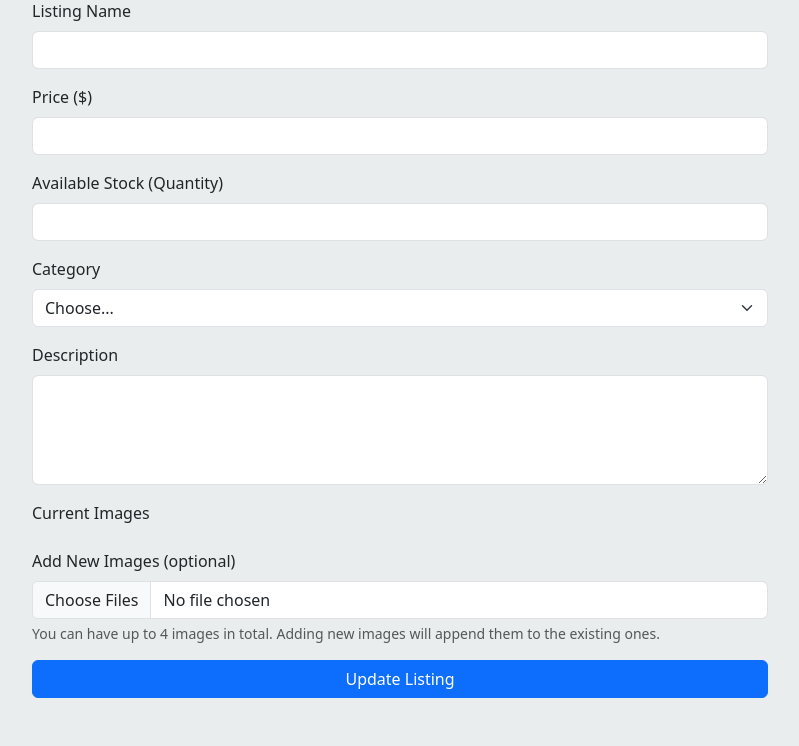
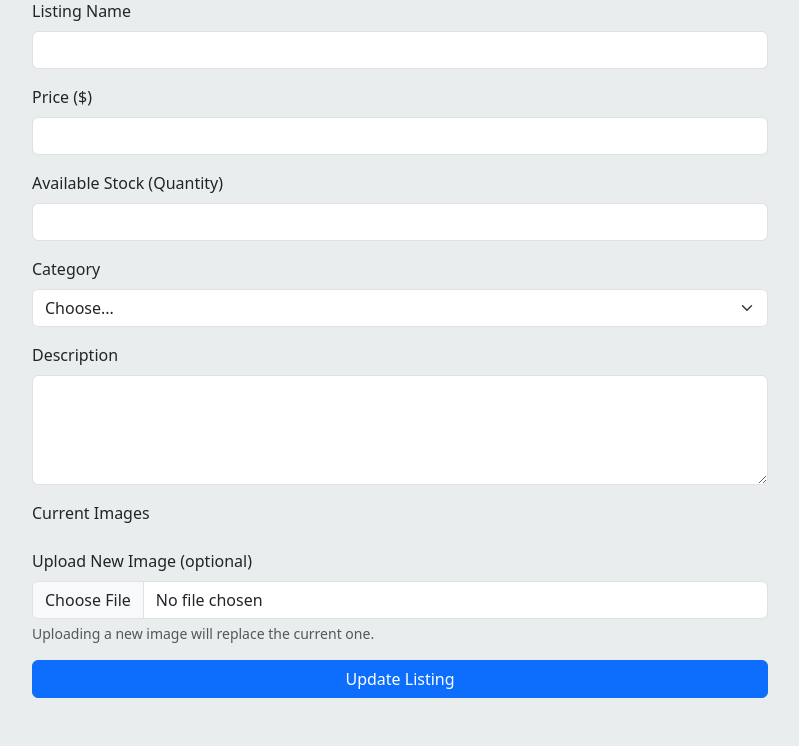
Before and after one commit to nmingosrox/buxxel-flask-app, a Flask app: page /edit-listing/1 in a window 1280 px wide. Shown: the part 152-898 px from the top of the page, without its empty margins (240-1039 px from the left). Run offline with Flask 3, Linux system fonts and the light colour scheme; parts of the project's set-up code (start-up, migrations or seed data) failed here and were passed over; some libraries are stand-ins or nearby versions.

Commit message:
second commit

```diff
--- a/app.py
+++ b/app.py
@@ -3,9 +3,9 @@
 from supabase import create_client, Client
 from imagekitio import ImageKit
 from gotrue.errors import AuthApiError
-# The UploadFileOptions class is not needed for this version of the library
 from dotenv import load_dotenv
-import uuid # Used for generating unique filenames
+
+from helpers import upload_file_to_imagekit
 
 load_dotenv() # Load environment variables from .env file
 
@@ -96,34 +96,6 @@
     """Renders the page for editing a specific listing."""
     return render_template('edit_listing.html', listing_id=listing_id)
 
-def upload_file_to_imagekit(file_to_upload):
-    """
-    Helper function to upload a file to ImageKit.io.
-    This is much simpler as it uses the backend's private API key.
-    """
-    try:
-        if not file_to_upload or not file_to_upload.filename:
-            raise ValueError("Invalid file provided for upload.")
-
-        # Extract the original file extension (e.g., '.jpg', '.png')
-        _, extension = os.path.splitext(file_to_upload.filename)
-        # Generate a unique file name while preserving the extension
-        unique_filename = f"listing_{uuid.uuid4()}{extension}"
-
-        upload_response = imagekit.upload(
-            file=file_to_upload, # Pass the file-like object directly
-            file_name=unique_filename,
-            # For imagekitio==4.2.0, options are passed as a dictionary.
-            # 'use_unique_file_name' must be False to use our 'file_name'.
-            # options={
-                # "folder": "/buxxel_listings/",
-                # "use_unique_file_name": False
-            # }
-        )
-        return upload_response.url
-    except Exception as e:
-        raise Exception(f"Failed to upload file: {str(e)}")
-
 
 @app.route('/api/listings', methods=['POST'])
 @auth_required
@@ -132,13 +104,13 @@
     try:
         # Get data from multipart form instead of JSON
         form_data = request.form
-        files = request.files.getlist('images') # 'images' is the name of our file input
+        file = request.files.get('image') # 'image' is the new name for our single file input
 
         if not all([form_data.get('name'), form_data.get('price'), form_data.get('category'), form_data.get('description'), form_data.get('stock')]):
             return jsonify({"error": "Missing required listing data."}), 400
 
-        if not (1 <= len(files) <= 4):
-            return jsonify({"error": "You must upload between 1 and 4 images."}), 400
+        if not file:
+            return jsonify({"error": "An image is required for the listing."}), 400
 
         # --- Improved Validation ---
         try:
@@ -149,14 +121,14 @@
         except (ValueError, TypeError):
             return jsonify({"error": "Price and stock must be valid numbers."}), 400
 
-        # Upload images to Supabase Storage and get their URLs
-        image_urls = [upload_file_to_imagekit(file) for file in files]
+        # Upload the single image and get its URL
+        image_url = upload_file_to_imagekit(file)
 
         listing_data = {
             "name": form_data.get('name'),
             "price": price,
             "category": form_data.get('category'),
-            "image_urls": image_urls, # Corrected column name to match DB schema ('image_urls')
+            "image_urls": [image_url], # Store the single URL in an array to match the DB schema
             "description": form_data.get('description'),
             "stock": stock,
             "user_id": user.id # Associate the listing with the logged-in user
@@ -200,15 +172,12 @@
             # Update a listing. RLS policy will enforce ownership.
             # Handles multipart/form-data
             form_data = request.form
-            files = request.files.getlist('new_images') # 'new_images' is the name of our new file input
-            existing_images = request.form.getlist('existing_images') # URLs of images to keep
+            new_file = request.files.get('new_image')
+            existing_image_url = request.form.get('existing_image_url')
 
             # --- Validation ---
             if not all([form_data.get('name'), form_data.get('price'), form_data.get('category'), form_data.get('description'), form_data.get('stock')]):
                 return jsonify({"error": "Missing required listing data."}), 400
-
-            if not (1 <= (len(files) + len(existing_images)) <= 4):
-                return jsonify({"error": "You must have between 1 and 4 total images."}), 400
 
             try:
                 price = float(form_data.get('price'))
@@ -218,9 +187,13 @@
             except (ValueError, TypeError):
                 return jsonify({"error": "Price and stock must be valid numbers."}), 400
 
-            # Upload new images and combine with existing ones
-            new_image_urls = [upload_file_to_imagekit(file) for file in files]
-            all_image_urls = existing_images + new_image_urls
+            # Determine the final image URL
+            if new_file:
+                image_url = upload_file_to_imagekit(new_file)
+            elif existing_image_url:
+                image_url = existing_image_url
+            else:
+                return jsonify({"error": "A listing image is required."}), 400
 
             update_data = {
                 "name": form_data.get('name'),
@@ -228,7 +201,7 @@
                 "category": form_data.get('category'),
                 "description": form_data.get('description'),
                 "stock": stock,
-                "image_urls": all_image_urls
+                "image_urls": [image_url] # Store as an array
             }
 
             response = supabase.table('listings').update(update_data).eq('id', listing_id).eq('user_id', user.id).execute()
--- a/templates/edit_listing.html
+++ b/templates/edit_listing.html
@@ -13,19 +13,19 @@
 
                 <div class="mb-3">
                     <label for="listingName" class="form-label">Listing Name</label>
-                    <input type="text" class="form-control" id="listingName" required>
+                    <input type="text" class="form-control" id="listingName" name="name" required>
                 </div>
                 <div class="mb-3">
                     <label for="listingPrice" class="form-label">Price ($)</label>
-                    <input type="number" class="form-control" id="listingPrice" step="0.01" min="0" required>
+                    <input type="number" class="form-control" id="listingPrice" name="price" step="0.01" min="0" required>
                 </div>
                 <div class="mb-3">
                     <label for="listingStock" class="form-label">Available Stock (Quantity)</label>
-                    <input type="number" class="form-control" id="listingStock" min="0" required>
+                    <input type="number" class="form-control" id="listingStock" name="stock" min="0" required>
                 </div>
                 <div class="mb-3">
                     <label for="listingCategory" class="form-label">Category</label>
-                    <select class="form-select" id="listingCategory" required>
+                    <select class="form-select" id="listingCategory" name="category" required>
                         <option selected disabled value="">Choose...</option>
                         <option>Food</option>
                         <option>Personal Care</option>
@@ -36,18 +36,18 @@
                 </div>
                 <div class="mb-3">
                     <label for="listingDescription" class="form-label">Description</label>
-                    <textarea class="form-control" id="listingDescription" rows="4" required></textarea>
+                    <textarea class="form-control" id="listingDescription" name="description" rows="4" required></textarea>
                 </div>
                 <div class="mb-3">
                     <label class="form-label">Current Images</label>
-                    <div id="current-images-container" class="d-flex flex-wrap gap-2 mb-2">
-                        <!-- Current images will be loaded here -->
+                    <div id="current-image-container">
+                        <!-- Current image will be loaded here -->
                     </div>
                 </div>
                 <div class="mb-3">
-                    <label for="newListingImages" class="form-label">Add New Images (optional)</label>
-                    <input type="file" class="form-control" id="newListingImages" name="new_images" multiple accept="image/*">
-                    <div class="form-text">You can have up to 4 images in total. Adding new images will append them to the existing ones.</div>
+                    <label for="newListingImage" class="form-label">Upload New Image (optional)</label>
+                    <input type="file" class="form-control" id="newListingImage" name="new_image" accept="image/*" >
+                    <div class="form-text">Uploading a new image will replace the current one.</div>
                 </div>
                 <button type="submit" class="btn btn-primary w-100">Update Listing</button>
             </form>
@@ -92,19 +92,16 @@
                 $('#listingDescription').val(listing.description);
 
                 // Populate current images
-                const imagesContainer = $('#current-images-container');
-                imagesContainer.empty();
+                const imageContainer = $('#current-image-container');
+                imageContainer.empty();
                 if (listing.image_urls && listing.image_urls.length > 0) {
-                    listing.image_urls.forEach(imageUrl => {
-                        const imagePill = `
-                            <div class="image-pill" data-url="${imageUrl}">
-                                <img src="${imageUrl}" alt="Listing image" height="50">
-                                <button type="button" class="btn-close btn-close-white remove-image-btn" aria-label="Remove"></button>
-                                <input type="hidden" name="existing_images" value="${imageUrl}">
-                            </div>
-                        `;
-                        imagesContainer.append(imagePill);
-                    });
+                    const imageUrl = listing.image_urls[0];
+                    const imagePreview = `
+                        <div class="image-preview">
+                            <img src="${imageUrl}" alt="Current listing image" height="80" class="rounded">
+                            <input type="hidden" id="existing_image_url" name="existing_image_url" value="${imageUrl}">
+                        </div>`;
+                    imageContainer.append(imagePreview);
                 }
             },
             error: function(xhr) {
@@ -114,11 +111,6 @@
             }
         });
     })();
-
-    // Handle removal of an existing image
-    $('#current-images-container').on('click', '.remove-image-btn', function() {
-        $(this).closest('.image-pill').remove();
-    });
 
     // Handle form submission for updating
     $('#editListingForm').on('submit', async function(event) {
@@ -135,27 +127,26 @@
             return; // Stop if session is invalid
         }
 
+        const newImageFile = $('#newListingImage')[0].files[0];
+
+        // --- Client-Side File Validation (only if a new file is selected) ---
+        if (newImageFile) {
+            if (newImageFile.size === 0 || !newImageFile.type.startsWith('image/')) {
+                alertDiv.text('Invalid file selected. Please choose a valid image.').removeClass('alert-success').addClass('alert-danger').show();
+                return;
+            }
+            const MAX_FILE_SIZE_MB = 5;
+            if (newImageFile.size > MAX_FILE_SIZE_MB * 1024 * 1024) {
+                alertDiv.text(`File is too large. Maximum size is ${MAX_FILE_SIZE_MB} MB.`).removeClass('alert-success').addClass('alert-danger').show();
+                return;
+            }
+        }
+
+        // Using new FormData(this) automatically captures all form fields with a 'name' attribute,
+        // including the file input and the hidden input for the existing image URL.
         const formData = new FormData(this);
 
-        // Check image count
-        const existingImageCount = formData.getAll('existing_images').length;
-        const newImageCount = $('#newListingImages')[0].files.length;
-        if (existingImageCount + newImageCount < 1 || existingImageCount + newImageCount > 4) {
-            alertDiv.text('You must have between 1 and 4 images in total.').removeClass('alert-success').addClass('alert-danger').show();
-            return;
-        }
-
-        // Manually append form fields that are not part of the FormData object by default
-        // if they are disabled or for some other reason. This ensures they are sent.
-        // Note: FormData(this) should capture all fields correctly, but this is a safeguard.
-        formData.set('name', $('#listingName').val());
-        formData.set('price', $('#listingPrice').val());
-        formData.set('stock', $('#listingStock').val());
-        formData.set('category', $('#listingCategory').val());
-        formData.set('description', $('#listingDescription').val());
-
-        // The 'existing_images' and 'new_images' are already in formData
-        // from the form constructor and file input.
+        // No need to manually append/set fields as they now have `name` attributes.
 
         $.ajax({
             beforeSend: function(xhr) {
```
Also changed, not shown: helpers.py (added, +87 -0 lines), templates/create_listing.html (+18 -11 lines), test_app.py (+30 -24 lines), 0cba01c3cb24273752810bfd7e719241.jpg (added), README.md, test_image.jpg (added).
